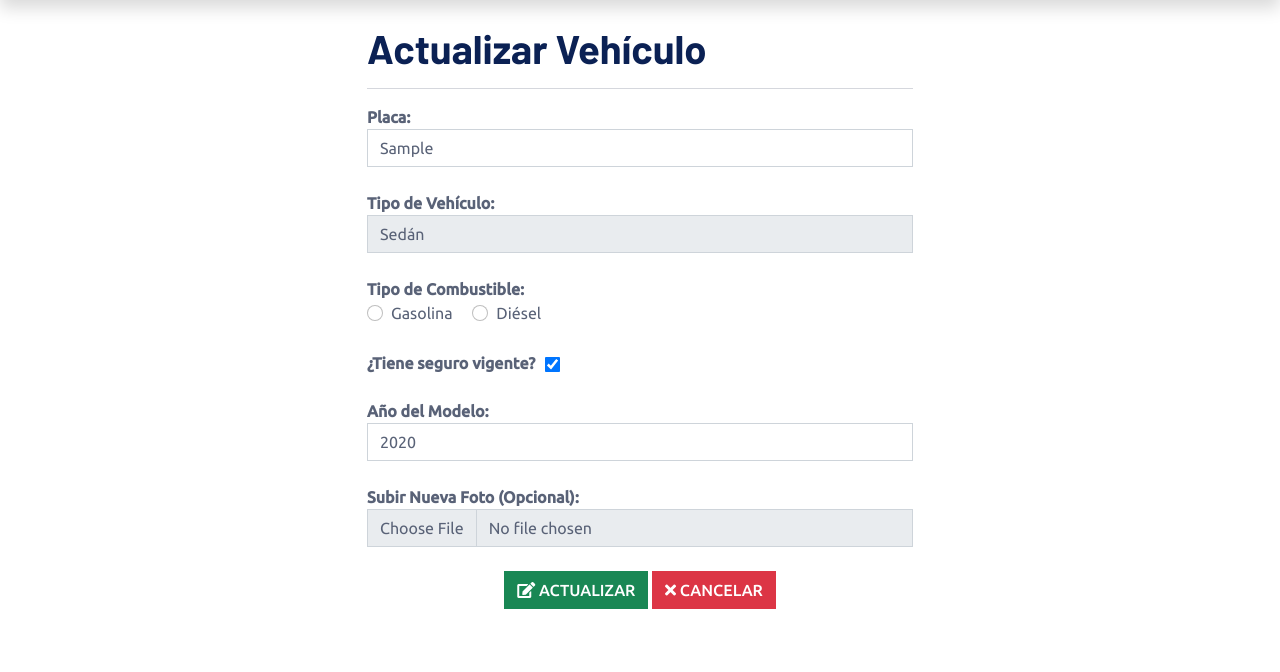
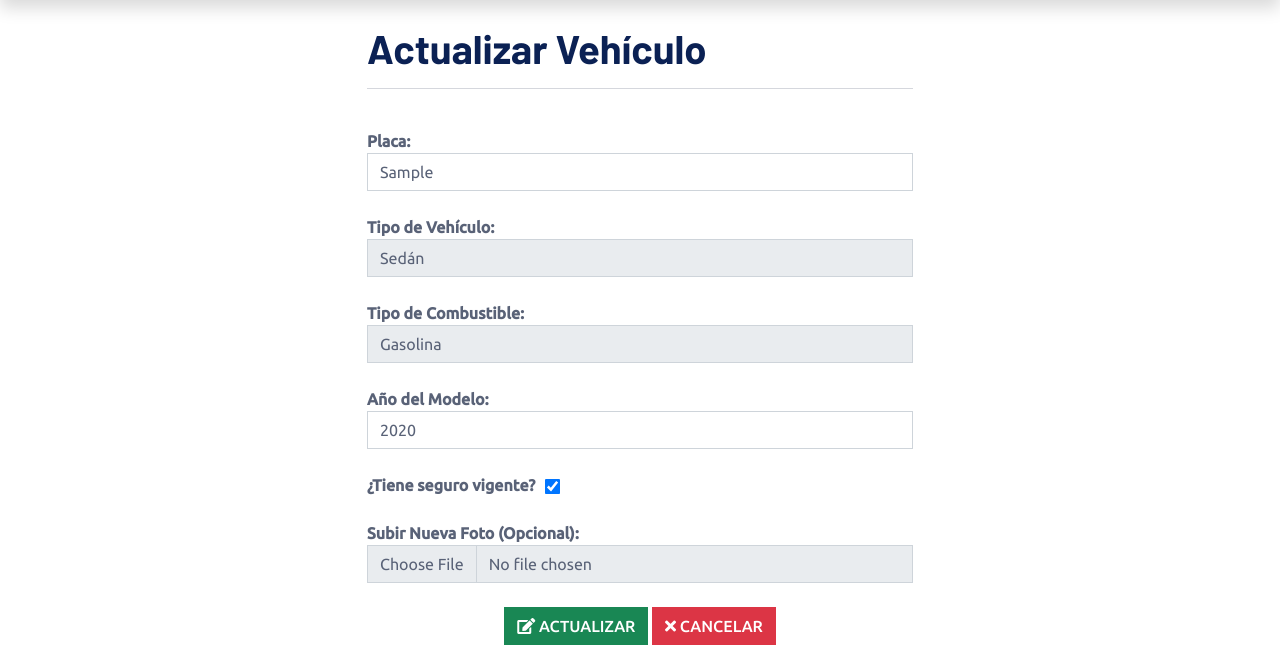
Before and after one commit to pablo2001-bod/control-flota, a Django app: page /editarVehiculo/1/ in a window 1280 px wide. Shown: the part 128-800 px from the top of the page. Run offline with Django 5.2, Linux system fonts and the light colour scheme; tables that the repository leaves empty hold one stand-in row (values such as "Sample post"); some libraries are stand-ins or nearby versions.

Commit message:
EditarVehiculo.html

```diff
--- a/flota/templates/editarVehiculo.html
+++ b/flota/templates/editarVehiculo.html
@@ -9,10 +9,11 @@
                 <hr>
                 <form action="/actualizarVehiculo/" method="post" enctype="multipart/form-data">
                     {% csrf_token %}
-                    <input value="{{vehiculo.id}}" type="hidden" name="id" readonly>
+                    <input value="{{vehiculo.id}}" class="form-control" type="hidden" name="id" readonly>
+                    <br>
 
                     <b>Placa:</b> <br>
-                    <input value="{{vehiculo.placa}}" class="form-control" type="text" name="placa" required>
+                    <input value="{{vehiculo.placa}}" placeholder="Ingrese la Nueva placa" class="form-control" type="text" name="placa" required>
                     <br>
 
                     <b>Tipo de Vehículo:</b> <br>
@@ -24,31 +25,27 @@
                     <br>
 
                     <b>Tipo de Combustible:</b> <br>
-                    <div class="form-check form-check-inline">
-                        <input class="form-check-input" type="radio" name="tipo_combustible" id="gasolina" value="Gasolina" {% if vehiculo.tipo_combustible == "Gasolina" %}checked{% endif %}>
-                        <label class="form-check-label" for="gasolina">Gasolina</label>
-                    </div>
-                    <div class="form-check form-check-inline">
-                        <input class="form-check-input" type="radio" name="tipo_combustible" id="diesel" value="Diésel" {% if vehiculo.tipo_combustible == "Diésel" %}checked{% endif %}>
-                        <label class="form-check-label" for="diesel">Diésel</label>
-                    </div>
-                    <br><br>
+                    <select class="form-control" name="tipo_combustible" required>
+                        <option value="Gasolina" {% if vehiculo.tipo_combustible == "Gasolina" %}selected{% endif %}>Gasolina</option>
+                        <option value="Diésel" {% if vehiculo.tipo_combustible == "Diésel" %}selected{% endif %}>Diésel</option>
+                    </select>
+                    <br>
+
+                    <b>Año del Modelo:</b> <br>
+                    <input value="{{vehiculo.anio_modelo}}" class="form-control" type="number" name="anio_modelo" required>
+                    <br>
 
                     <b>¿Tiene seguro vigente?</b> &nbsp;
                     <input type="checkbox" name="seguro_vigente" value="True" {% if vehiculo.seguro_vigente %}checked{% endif %} style="transform: scale(1.2); vertical-align: middle;">
                     <br><br>
-
-                    <b>Año del Modelo:</b> <br>
-                    <input value="{{vehiculo.anio_modelo}}" class="form-control" type="number" name="anio_modelo" required>
-                    <br>
 
                     <b>Subir Nueva Foto (Opcional):</b> <br>
                     <input id="foto" class="form-control" type="file" name="foto" accept="image/*">
                     <br>
 
                     <div style="text-align: center;">
-                        <button class="btn btn-success" type="submit"><i class="fa fa-edit"></i> Actualizar</button>
-                        <a href="/listadodevehiculos/" class="btn btn-danger"><i class="fa fa-times"></i> Cancelar</a>
+                        <button class="btn btn-success" type="submit"><i class="fa fa-edit"></i> ACTUALIZAR</button>
+                        <a href="/listadodevehiculos/" class="btn btn-danger"><i class="fa fa-times"></i> CANCELAR</a>
                     </div>
                 </form>
                 <br>
@@ -64,7 +61,9 @@
         dropZoneEnabled: true,
         showClose: false,
         {% if vehiculo.foto %}
-        initialPreview: ["{{ vehiculo.foto.url }}"],
+        initialPreview: [
+            "{{ vehiculo.foto.url }}"
+        ],
         initialPreviewAsData: true,
         initialPreviewFileType: 'image',
         {% endif %}
```
